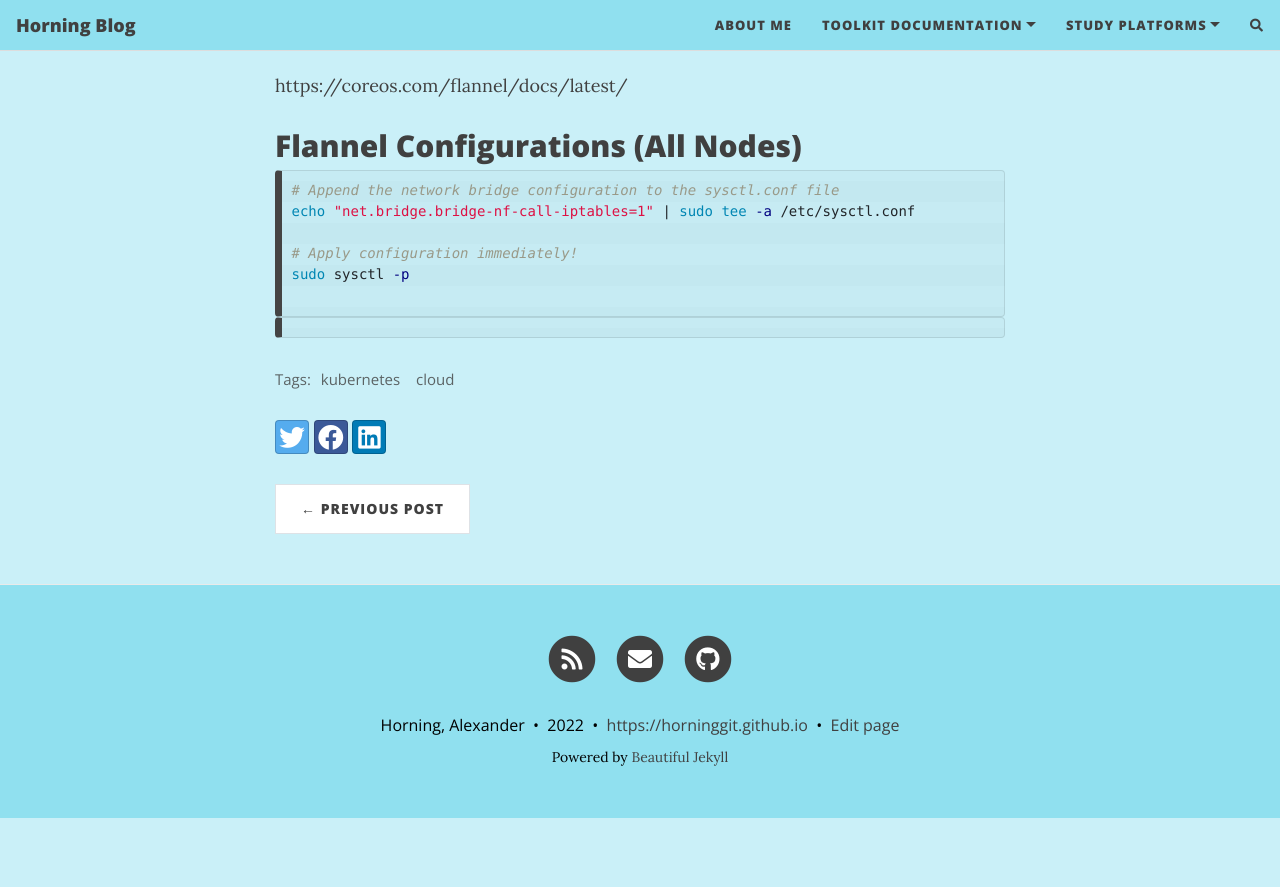
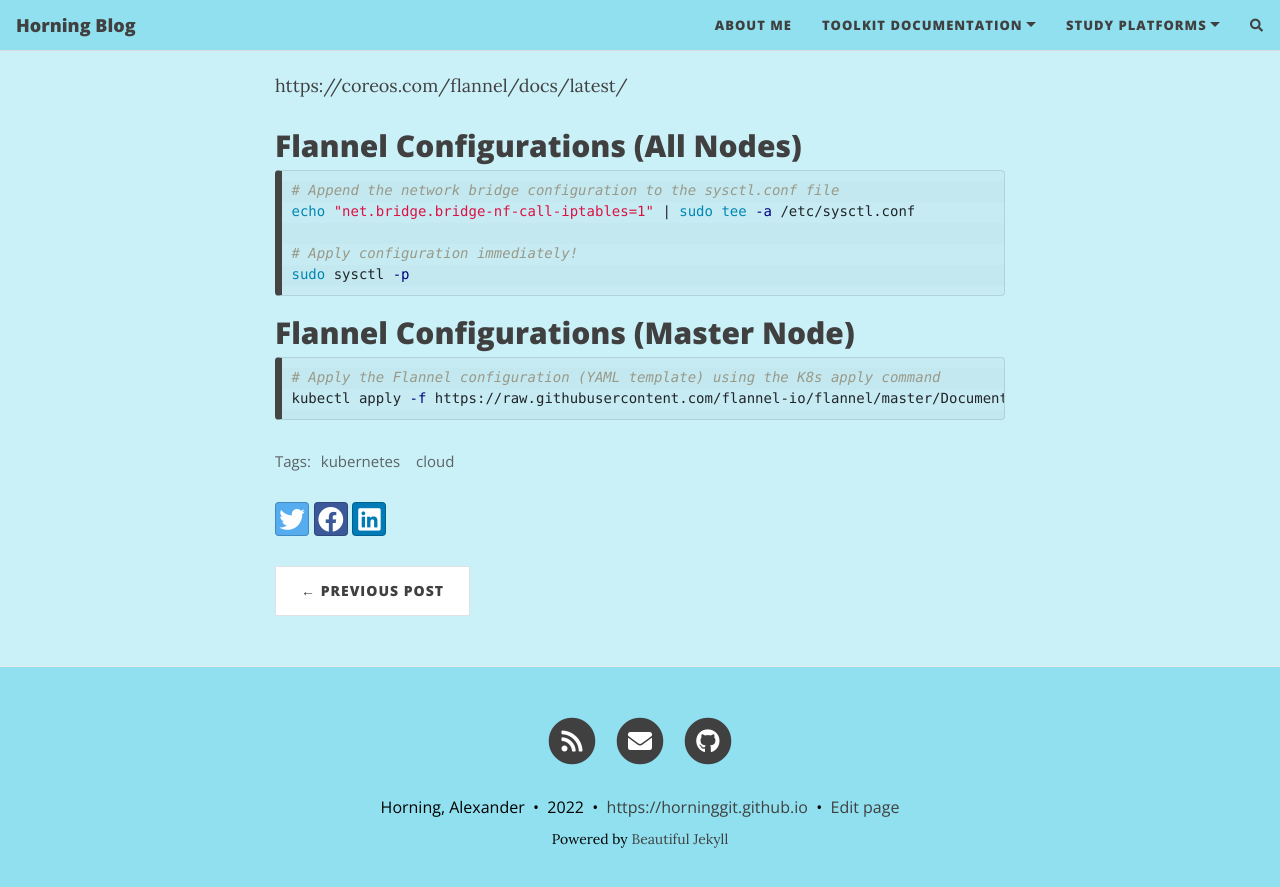
Before and after one commit to HorningGit/HorningGit.github.io, a Jekyll site: the page built from _posts/2022-09-05-K8s-Study.md, in a window 1280 px wide and 900 px high, scrolled down 724 px. Shown: the top 887 px of the window. Built offline with Jekyll 4.4.1, drawn with Linux system fonts in a browser that asks for light colours; nearby versions of some CDN libraries; comment, search, counter and statistics services are not loaded; before the commit the page ends 1542 px from its top, so only the background shows below that.

Commit message:
Update 2022-09-05-K8s-Study.md

````diff
--- a/_posts/2022-09-05-K8s-Study.md
+++ b/_posts/2022-09-05-K8s-Study.md
@@ -20,8 +20,10 @@ echo "net.bridge.bridge-nf-call-iptables=1" | sudo tee -a /etc/sysctl.conf
 
 # Apply configuration immediately!
 sudo sysctl -p
-
 ```
 
+## Flannel Configurations (Master Node)
 ```bash
+# Apply the Flannel configuration (YAML template) using the K8s apply command
+kubectl apply -f https://raw.githubusercontent.com/flannel-io/flannel/master/Documentation/kube-flannel-old.yaml
 ```
````
